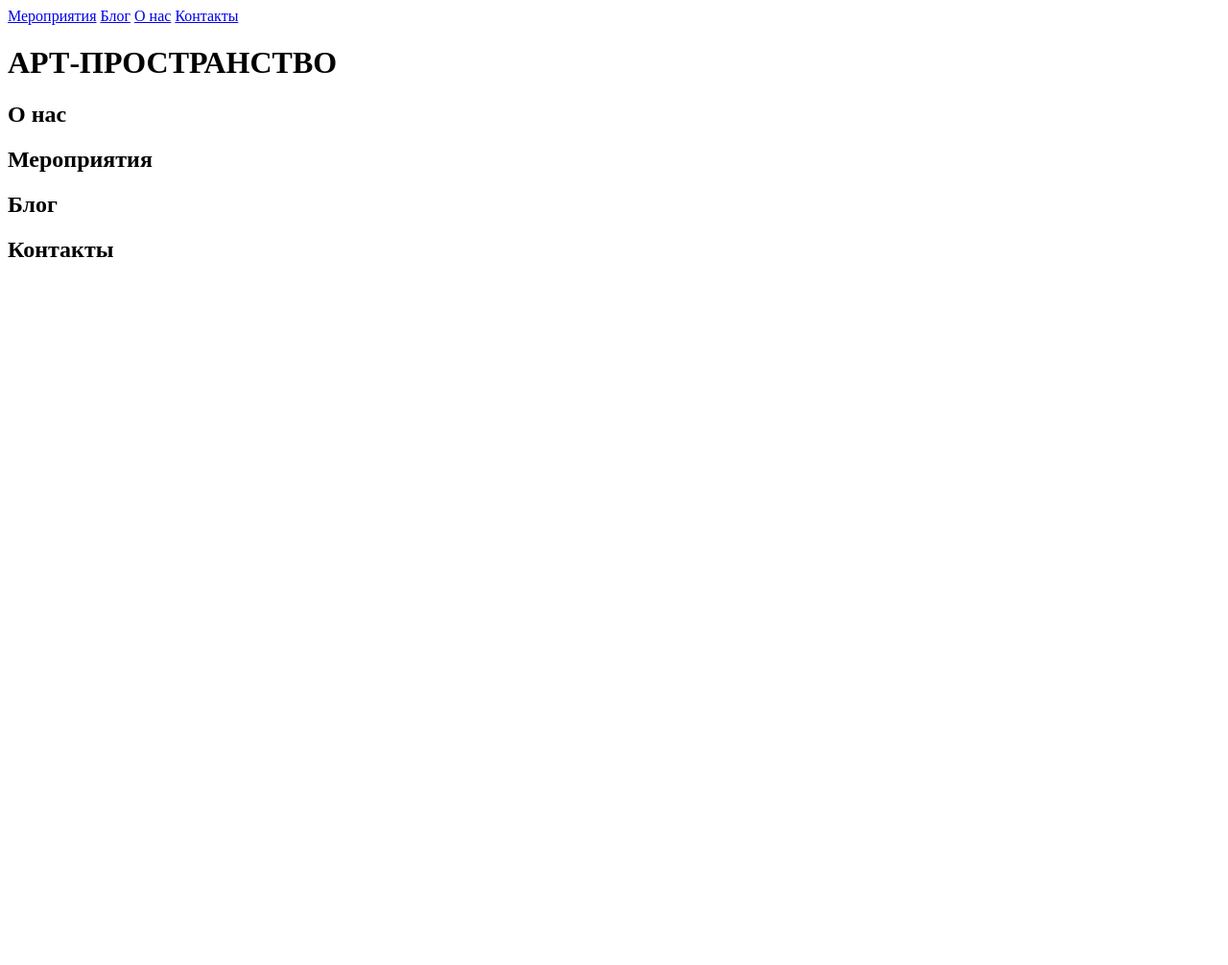
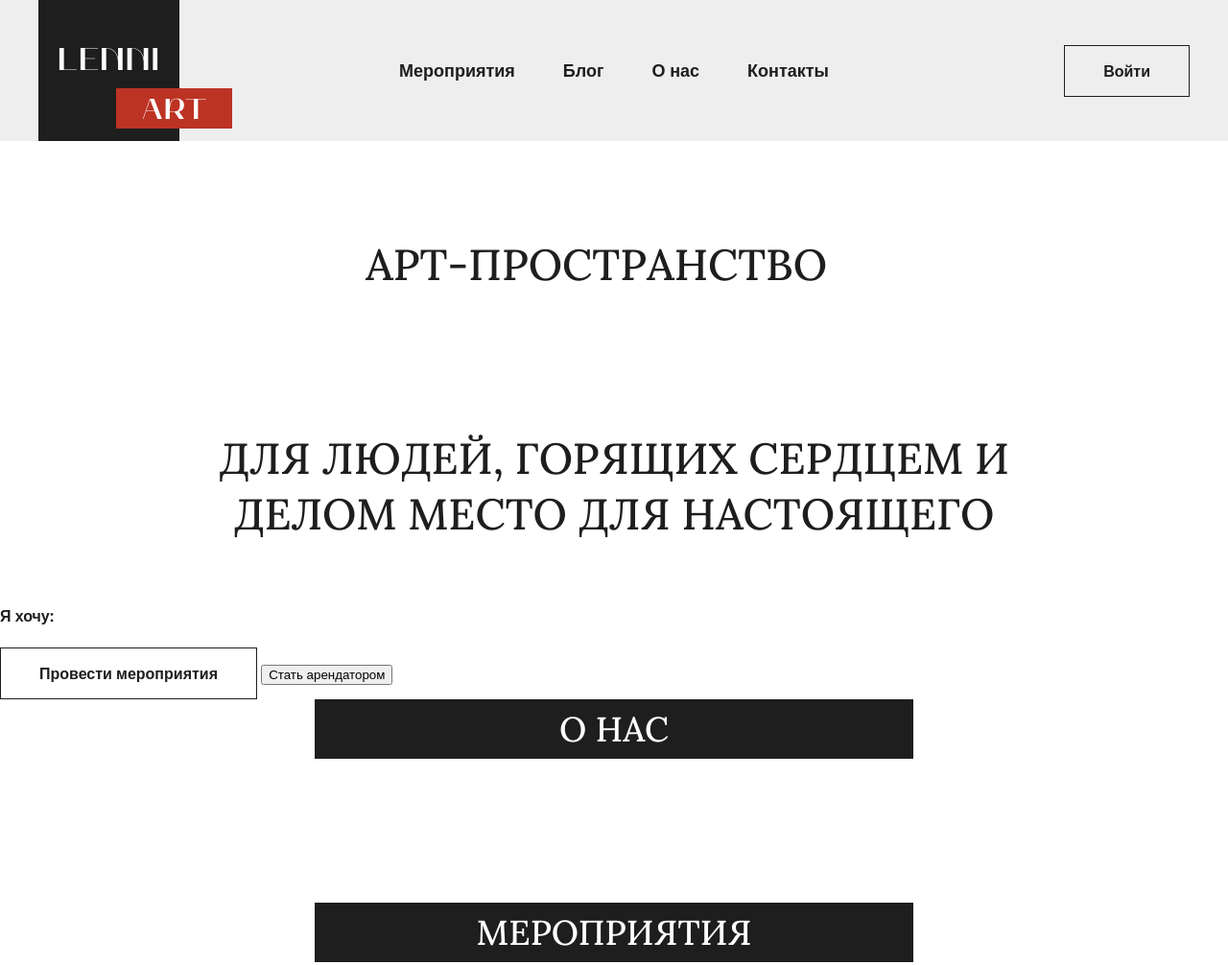
Before and after one commit to aut-vincere/lenni.github.io, a plain HTML site: page index.html in a window 1280 px wide. Shown: the top 1006 px of the page at 96% size. Before the commit the page ends 800 px from the top, so only its background shows below. Drawn offline with nearby package versions, Linux system fonts and the light colour scheme.

Commit message:
do index.html

```diff
--- a/index.html
+++ b/index.html
@@ -1,37 +1,79 @@
 <!DOCTYPE html>
  <html lang="ru">
-    <head>
+
+ <head>
       <meta charset="UTF-8" />
       <title>Lenni</title>
+      <link rel="preconnect" href="https://fonts.googleapis.com">
+      <link rel="preconnect" href="https://fonts.gstatic.com" crossorigin>
+      <link href="https://fonts.googleapis.com/css2?family=Lora:ital,wght@400,500;1,400..700&family=Open+Sans:ital,wght@0,300..800;1,300..800&display=swap" rel="stylesheet">
+      <link rel="stylesheet" href="styles.css">
     </head>
-    <body>
-      <header>
-        <a href="#"></a>
-        <nav>
-          <a href="#">Мероприятия</a>
-          <a href="#">Блог</a>
-          <a href="#">О нас</a>
-          <a href="#">Контакты</a>
+
+    <body class="body">
+
+      <header class="page-header">
+        <div class="page-header__container">
+        <a class="page-header__logo" href="#">
+        <img class="page-header__logo-icon" src="logo.svg" alt="LOGO">
+        </a>
+        <nav class="page-header__nav">
+          <a class="page-header__nav-link" href="#">Мероприятия</a>
+          <a class="page-header__nav-link" href="#">Блог</a>
+          <a class="page-header__nav-link" href="#">О нас</a>
+          <a class="page-header__nav-link" href="#">Контакты</a>
         </nav>
-      </header>
-      <main>
-        <header>
-          <h1>АРТ-ПРОСТРАНСТВО</h1>
+        <div class="page-header__right-block">
+        <a class="page-header__user-link btn" href="#">Войти</a>
+        </div>
+        </div>
         </header>
-        <section>
-          <h2>О нас</h2>
+
+      <main class="main">
+        <div class="home">
+        <header class="main-header home__main-header">
+          <h1 class="home__title">АРТ-ПРОСТРАНСТВО</h1>
+          <img/>
+          <p class="home__slogan">для людей, горящих сердцем и делом
+            место для настоящего</p>
+        </header>
+
+        <section class="offers home__offers">
+          <h4 class="offers__title">Я хочу:</h4>
+          <div class="offers__btns">
+            <button class="offers__btn btn btn--red" type="button">Провести мероприятия</button>
+            <button class="offers__btn " type="button">Стать арендатором</button>
+          </div>
         </section>
-        <section>
-          <h2>Мероприятия</h2>
+
+        <section class="about home__about">
+          <h2 class="about__section-title section-title">О нас</h2>
+          <div class="about__container"></div>
         </section>
-        <section>
-          <h2>Блог</h2>
+
+        <section class="upcoming home__upcoming">
+          <h2 class="upcoming__section-title section-title">Мероприятия</h2>
+          <div class="upcoming__container"></div>
         </section>
-        <section>
-          <h2>Контакты</h2>
+
+        <section class="listing home__listing">
+          <h2 class="listing__section-title section-title">Блог</h2>
+          <div class="listing__container"></div>
         </section>
+
+        <section class="contacts home__contacts">
+          <h2 class="contacts__section-title section-title">Контакты</h2>
+          <div class="contacts__container"></div>
+        </section>
+
+        <div class="doit">
+
+        </div>
+
+      </div>
       </main>
-      <footer></footer>
+
+      <footer class="page-footer"></footer>
 
     </body>
  </html>
--- a/styles.css
+++ b/styles.css
@@ -1,3 +1,167 @@
-nav {
-    background-color: aqua;
+.html,
+.body {
+    width: 100%;
+    margin: 0;
+    padding: 0;
 }
+
+.body {
+box-sizing: border-box;
+display: flex;
+flex-direction: column;
+min-height: 100vh;
+padding-top: 147px;
+font-family: "Open Sans", sans-serif;
+font-size: 16px;
+line-height: 1.375;
+color:#1f1e1e;
+}
+
+.page-header {
+    position: fixed;
+    top: 0;
+    left: 0;
+    width: 100%;
+    height: 147px;
+    background-color: #dedede80;
+    backdrop-filter: blur(20px);
+     z-index: 100;
+}
+
+.page-header__container {
+    box-sizing: border-box;
+    display: flex;
+    justify-content: space-between;
+    align-items: center;
+    width: 100%;
+    max-width: 1414px;
+    margin: 0 auto;
+    padding-left: 40px;
+    padding-right: 40px;
+
+}
+
+.page-header__logo {
+    flex-shrink: 0;
+    font-size: 0;
+    width: 202px;
+    height: 147px;
+    text-decoration: none;
+}
+
+.page-header__logo-icon {
+   width: 100%;
+   height: 100%;
+   object-fit: contain;
+}
+
+.page-header__nav {
+    display: flex;
+    align-items: baseline;
+    margin: 0 auto;
+    gap: 50px;
+}
+
+.page-header__nav-link {
+    color: #1f1e1e;
+    font-weight: 600;
+    font-size: 18px;
+    line-height: 1.38;
+    text-decoration: none;
+    transition: color 0.2s;
+}
+
+.page-header__nav-link:hover {
+    color:#bc3324;
+}
+
+.page-header__right-block {
+    display: flex;
+    justify-content: flex-end;
+    align-items: center;
+    width: 202px;
+}
+
+.home__main-header {
+    display: flex;
+    box-sizing: border-box;
+    flex-direction: column;
+    justify-content: center;
+    align-items: center;
+}
+
+.home__title {
+    display: flex;
+    flex-direction: row;
+    box-sizing: border-box;
+    align-items: center;
+    margin: 100px 700px;
+    width: 518px;
+    height: 57px;
+    color:#1f1e1e;
+    font-family: Lora;
+    font-size: 45px;
+    font-weight: 400;
+    line-height: 58px;
+    text-align: center;
+    text-transform: uppercase;
+}
+
+.home__slogan {
+    display: flex;
+    flex-direction: row;
+    box-sizing: border-box;
+    align-items: center;
+    width: 990px;
+    height: 116px;
+    color:#1f1e1e;
+    font-family: Lora;
+    font-size: 45px;
+    font-weight: 400;
+    line-height: 58px;
+    text-align: center;
+    text-transform: uppercase;
+}
+
+.btn {
+    display: inline-flex;
+    box-sizing: border-box;
+    padding: 15px 40px;
+    border: 1px solid #1f1e1e;
+    text-decoration: none;
+    background-color: transparent;
+    outline: none;
+    color: #1f1e1e;
+    font-family: "Open Sans", sans-serif;
+    font-weight: 600;
+    font-size: 16px;
+    line-height: 1.375;
+    text-align: center;
+    overflow: hidden;
+    cursor: pointer;
+    transition: background-color 0.2s, color 0.2s, border-color 0.2s;
+}
+
+.btn:hover {
+    background-color: #1f1e1e;
+    color: #ffffff;
+}
+
+.section-title {
+box-sizing: border-box;
+display: flex;
+justify-content: center;
+align-items: center;
+margin: 0 auto 150px;
+width: 100%;
+max-width: 624px;
+padding: 8px 45px;
+background-color: #1f1e1e;
+color: #ffffff;
+font-family: "Lora", serif;
+font-weight: 500;
+font-size: 36px;
+line-height: 1.28;
+text-align: center;
+text-transform: uppercase;
+}
```
Also changed, not shown: logo.svg (added), src/assets/images/Sade.jpg (added), src/assets/images/Tatler.jpg (added), src/assets/images/VR.jpg (added), src/assets/images/art.jpg (added), src/assets/images/btn.svg (added), src/assets/images/hatters.jpg (added), src/assets/images/map.svg (added), src/assets/images/nirvana.jpg (added), src/assets/images/pic.jpg (added), src/assets/images/pic2.jpg (added), src/assets/images/rocking.jpg (added), src/assets/images/theater.jpg (added), src/assets/images/works.jpg (added).
